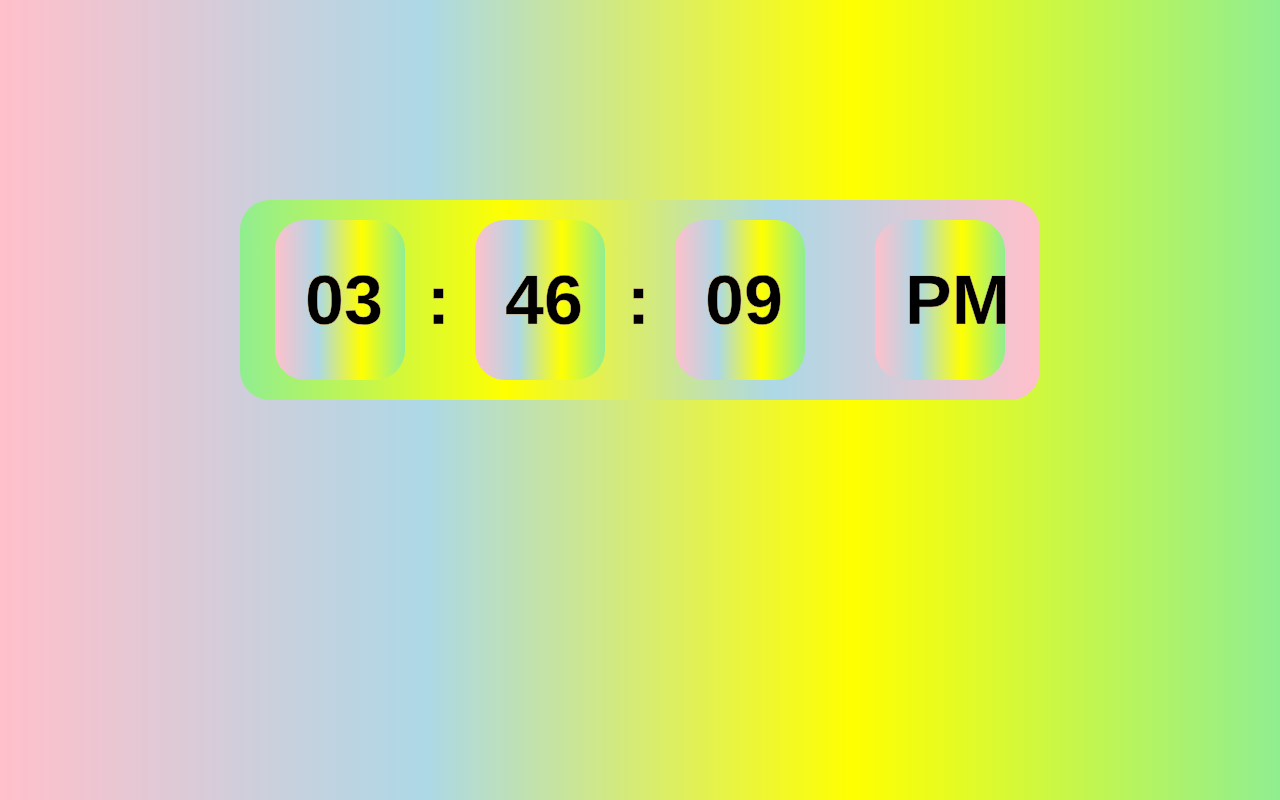
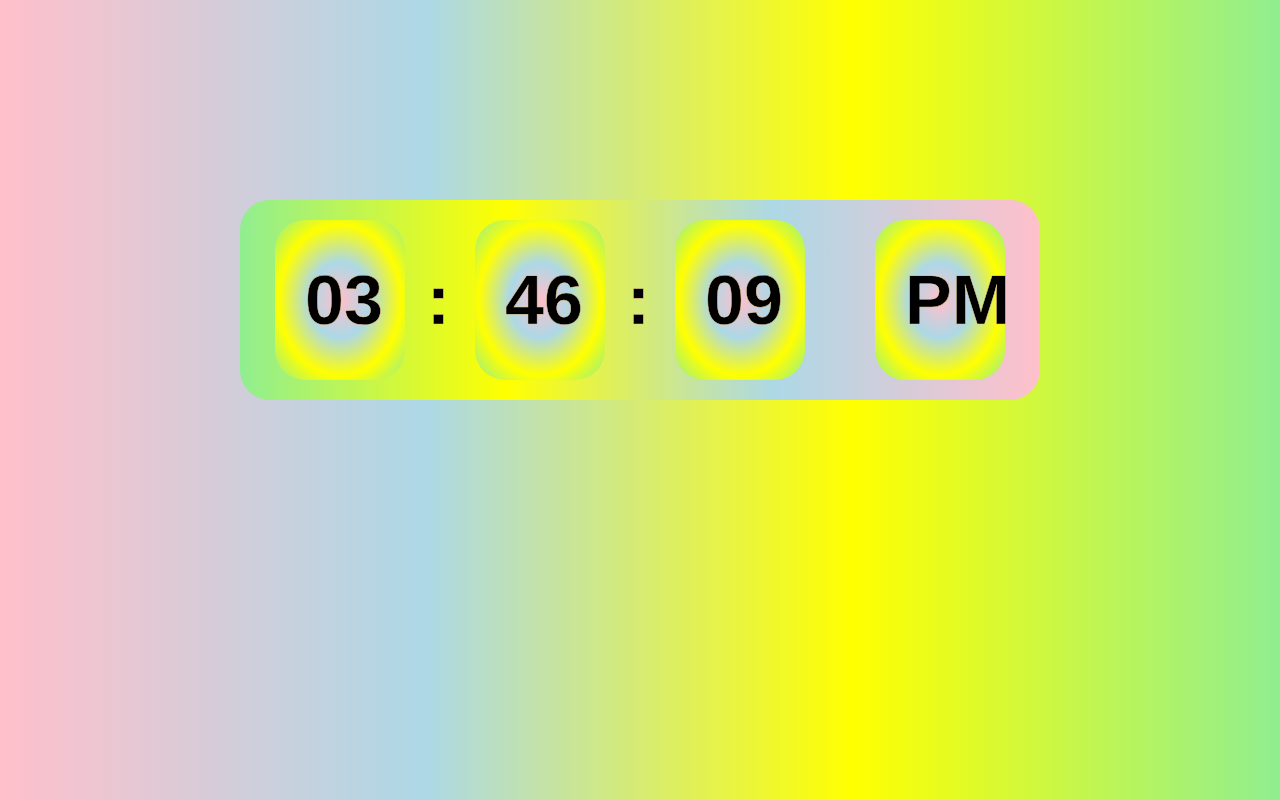
Before and after one commit to Mubashir-Jaweed/Digital_Clock, a plain HTML site: page Index.html in a window 1280 px wide. Drawn offline with Linux system fonts and the light colour scheme.

Commit message:
first commit

```diff
--- a/Light.css
+++ b/Light.css
@@ -18,7 +18,7 @@ body{
 .container p{
     border-radius:30px ;
     padding: 30px;
-    background: linear-gradient(to right, pink, lightblue,yellow,lightgreen);
+    background: radial-gradient(pink, lightblue,yellow,lightgreen);
     height: 100px;
     width: 70px;
     font-size: 70px;
```
